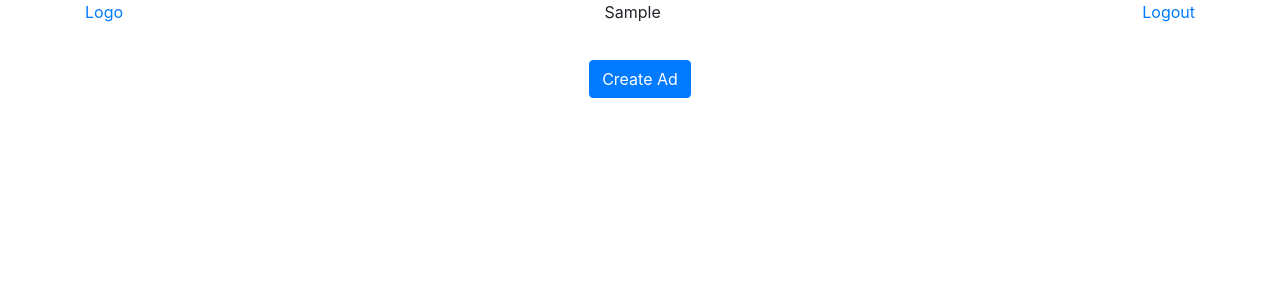
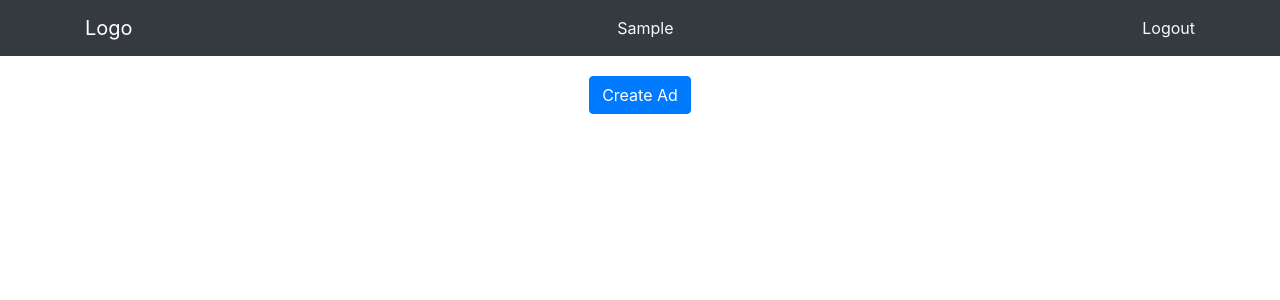
Before and after one commit to arthurvoloshyn/Posts, a React (Create React App) app: page / in a window 1280 px wide. Both pictures are taken after typing "Sample", "Sample123" into the empty fields and a click on the input "Sign in". Shown: the top 300 px of the page. Built offline with nearby package versions, Linux system fonts and the light colour scheme.

Commit message:
Edited UI

```diff
--- a/package.json
+++ b/package.json
@@ -41,6 +41,7 @@
     "@babel/parser": "^7.7.5",
     "@typescript-eslint/eslint-plugin": "^2.11.0",
     "@typescript-eslint/parser": "^2.11.0",
+    "classnames": "^2.2.6",
     "eslint-config-prettier": "^6.7.0",
     "eslint-config-react-app": "^5.1.0",
     "eslint-config-standard": "^14.1.0",
--- a/src/components/aricles/index.js
+++ b/src/components/aricles/index.js
@@ -9,7 +9,7 @@ import './article.css';
 const Articles = ({ articles }) => (
   <>
     {articles.map(({ title, created_ad, description, author }) => (
-      <div key={created_ad} className="col-12 article">
+      <div key={created_ad} className="col-12 article list-group-item">
         <Link className="title-post" to={created_ad}>
           {title}
         </Link>
--- a/src/components/logout/index.js
+++ b/src/components/logout/index.js
@@ -1,13 +1,15 @@
 import React from 'react';
 import { Link } from 'react-router-dom';
 import PropTypes from 'prop-types';
+
+import './logout.css';
 
 const Logout = ({ userAuth, onLogout }) => (
   <>
     {userAuth && (
       <>
-        <p>{userAuth.userName}</p>
-        <Link onClick={onLogout} to="logout" className="user">
+        <p className="name text-light">{userAuth.userName}</p>
+        <Link onClick={onLogout} to="logout" className="user text-light">
           Logout
         </Link>
       </>
--- /dev/null
+++ b/src/components/logout/logout.css
@@ -0,0 +1,3 @@
+.name {
+  margin-bottom: 0;
+}
--- a/src/components/pagination/index.js
+++ b/src/components/pagination/index.js
@@ -1,7 +1,9 @@
 import React from 'react';
 import PropTypes from 'prop-types';
 
-import { prev, next } from '../../constants';
+import { prev, next, firstPage } from '../../constants';
+
+import { paginationClasses } from '../../utils';
 
 const Pagination = ({ totalItems, currentPage, paginate }) => {
   if (totalItems <= 1) {
@@ -11,19 +13,30 @@ const Pagination = ({ totalItems, currentPage, paginate }) => {
   const nextPage = () => paginate(next);
   const prevPage = () => paginate(prev);
 
+  const isFirstPage = currentPage === firstPage;
+  const isLastPage = currentPage === totalItems;
+
   return (
-    <div className="row ">
-      <div className="col-12 col_space-between">
-        <button onClick={prevPage} className="arrow-left">
+    <div className="col-12">
+      <nav aria-label="Page navigation">
+        <ul className="pagination justify-content-center">
+          <li className={paginationClasses(isFirstPage)}>
+            <button onClick={prevPage} className="arrow-left page-link">
               {'<'}
             </button>
-        <span>
+          </li>
+          <li className="page-item">
+            <span className="page-link">
               {currentPage} of {totalItems}
             </span>
-        <button onClick={nextPage} className="arrow-right">
+          </li>
+          <li className={paginationClasses(isLastPage)}>
+            <button onClick={nextPage} className="arrow-right page-link">
               {'>'}
             </button>
-      </div>
+          </li>
+        </ul>
+      </nav>
     </div>
   );
 };
--- a/src/containers/edit/index.js
+++ b/src/containers/edit/index.js
@@ -26,7 +26,7 @@ const Edit = ({ history }) => {
         <label htmlFor="desc">Description</label>
         <textarea className="form-control desc" name="desc" id="desc" rows="3" placeholder="Description" value={desc} onChange={onChangeData} />
         <Warning checkLengthEdit={checkLengthEdit} checkEmpty={checkEmpty} />
-        <input type="submit" className="btn btn-primary" value="Create" />
+        <input type="submit" className="btn btn-primary btn-block" value="Create" />
       </form>
     </div>
   );
--- a/src/containers/header/index.js
+++ b/src/containers/header/index.js
@@ -12,12 +12,14 @@ const Header = () => {
 
   return (
     <header>
-      <div className="container">
-        <div className="header-row">
-          <Link to="/">Logo</Link>
+      <nav className="navbar navbar-dark bg-dark">
+        <div className="container">
+          <Link to="/" className="navbar-brand">
+            Logo
+          </Link>
           <Logout userAuth={userAuth} onLogout={onLogout} />
         </div>
-      </div>
+      </nav>
     </header>
   );
 };
--- a/src/utils/index.js
+++ b/src/utils/index.js
@@ -1,3 +1,5 @@
+import cn from 'classnames';
+
 import { listPerPage } from '../constants';
 
 import LocalStorageService from '../services';
@@ -48,3 +50,8 @@ export const setDataInLocalStorage = (users, articles) => {
   const service = new LocalStorageService();
   service.setItem(newState);
 };
+
+export const paginationClasses = condition =>
+  cn('page-item', {
+    disabled: condition
+  });
```
Also changed, not shown: 1 other file (tests, documents, lock files or other folders). Lines whose indentation alone changed are shown as unchanged.
